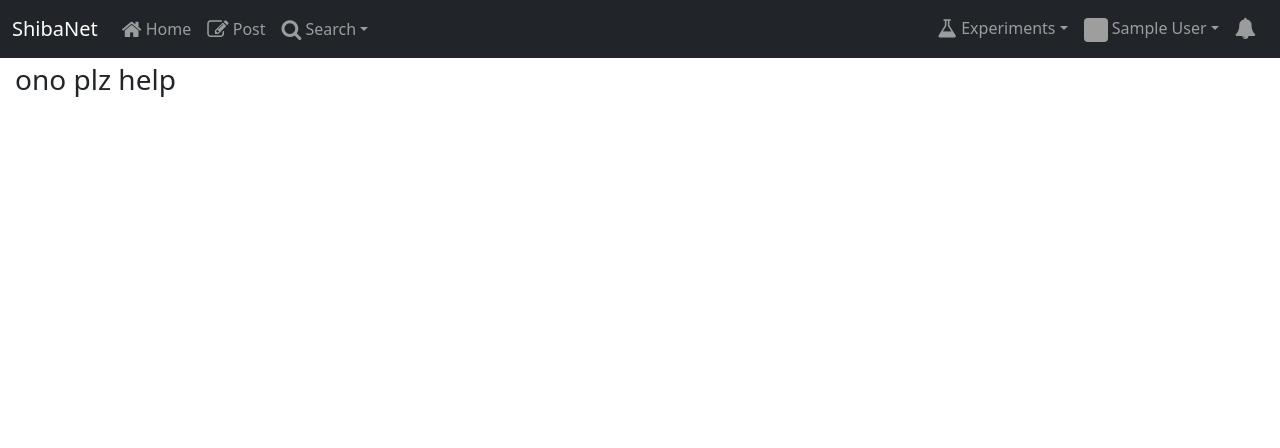
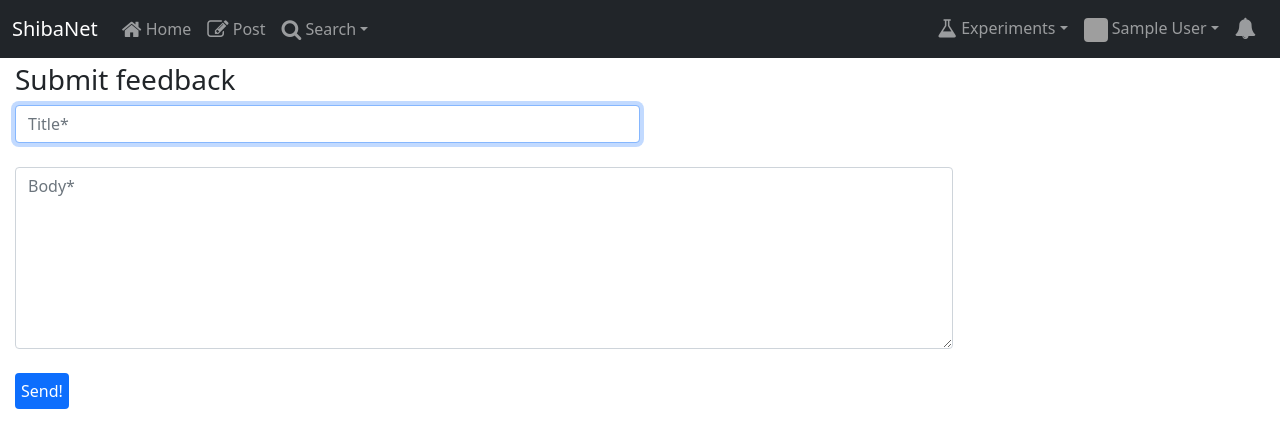
Before and after one commit to redpenguinyt/ShibaNet, a Flask app: page /help in a window 1280 px wide. Shown: the top 448 px of the page. Run offline with Flask 2, Linux system fonts and the light colour scheme; the visitor is signed in with stand-in values (Sample User, id 1); a database or web service that is not in the repository returns one stand-in record (values such as "Sample title"); some libraries are stand-ins or nearby versions; grey boxes are pictures that could not be loaded.

Commit message:
Refactoring, bug fixing, and a feedback page

```diff
--- a/main.py
+++ b/main.py
@@ -1,7 +1,7 @@
-from flask import render_template, url_for, session, redirect, request, make_response, jsonify
-import os, datetime, flask_pymongo
-from utils.mongo import mongo, getparent
-from utils.flask import app, getratio
+from flask import url_for, session, redirect, request, make_response, jsonify
+import os, flask_pymongo
+from datetime import datetime
+from utils.flask import app, getratio, render_template, mongo
 from utils.authutils import login_required
 from utils import imgur, utils, notifs
 from utils import shortlinks
@@ -10,15 +10,11 @@ from utils import shortlinks
 
 @app.route("/")
 def index():
-	user_notifs = []
-	if "username" in session:
-		user_notifs = notifs.get_notifs(session["username"])
-
 	if "sort" in request.args:
 		if request.args["sort"] == "All" or not "username" in session:
-			return render_template("home.html", notifs=user_notifs)
+			return render_template("home.html")
 		elif request.args["sort"] == "Following":
-			return render_template("home.html", notifs=user_notifs)
+			return render_template("home.html")
 
 	return redirect(url_for("index", sort="Following"))
 
@@ -40,18 +36,15 @@ def search():
 @app.route("/submit", methods=["POST", "GET"])
 @login_required
 def submit():
-	user_notifs = notifs.get_notifs(session["username"])
-
 	mins_since_post = utils.isCoolDown(session["username"], mongo.db.posts)
 	if mins_since_post > 0:
 		return render_template(
 			"post/submit.html",
-			error=f"You can only make a post every 5 minutes, please wait {5 - mins_since_post} minutes first",
-			notifs=user_notifs
+			error=f"You can only make a post every 5 minutes, please wait {5 - mins_since_post} minutes first"
 		), 403
 
 	if request.method == "GET":
-		return render_template("post/submit.html", notifs=user_notifs)
+		return render_template("post/submit.html")
 
 	if "type" in request.args:
 		posts = mongo.db.posts
@@ -59,7 +52,7 @@ def submit():
 
 		if request.args["type"] == "text":
 			if request.form["title"] == "" or request.form["body"] == "":
-				return render_template("post/submit.html", error="All fields must be filled", notifs=user_notifs)
+				return render_template("post/submit.html", error="All fields must be filled")
 
 			content = request.form["body"]
 		elif request.args["type"] == "image":
@@ -81,14 +74,14 @@ def submit():
 		elif request.args["type"] == "link":
 			content = f"[link-post]({request.form['link']})"
 		else:
-			return render_template("post/submit.html", notifs=user_notifs, error="Error creating post of that type, if this message appears then you broke the website")
+			return render_template("post/submit.html", error="Error creating post of that type, if this message appears then you broke the website")
 
 		posts.insert_one({
 			"_id": post_id,
 			"title": request.form["title"],
 			"body": content,
 			"author": session["username"],
-			"timestamp": datetime.datetime.now(),
+			"timestamp": datetime.now(),
 			"comments": [],
 			"type": request.args["type"],
 			"score": {session["username"]: 1},
@@ -111,38 +104,33 @@ def submit():
 def view_post(post_id):
 	post = mongo.db.posts.find_one({"_id": post_id.lower()})
 
-	user_notifs = []
-	if "username" in session:
-		user_notifs = notifs.get_notifs(session["username"])
-
 	if not post:
-		return render_template("message.html",title="404",body="Coudn't find what you were looking for!", notifs=user_notifs), 404
+		return render_template("message.html",title="404",body="Coudn't find what you were looking for!"), 404
 
 	comments = utils.getcomments(post["comments"])
 
-	return render_template("post/view.html", post=post, comments=comments, notifs=user_notifs)
+	return render_template("post/view.html", post=post, comments=comments)
 
 @app.route("/post/<post_id>/edit", methods=["POST","GET"])
 @login_required
 def edit_post(post_id):
-	user_notifs = notifs.get_notifs(session["username"])
 
 	post = mongo.db.posts.find_one({"_id": post_id})
 
 	if not post:
-		return render_template("message.html",title="404",body="Coudn't find what you were looking for!", notifs=user_notifs), 404
+		return render_template("message.html",title="404",body="Coudn't find what you were looking for!"), 404
 
 	if post["author"] != session["username"]:
-		return render_template("message.html",title="Cannot edit",body="You don't have permissions to edit that!", notifs=user_notifs), 403
+		return render_template("message.html",title="Cannot edit",body="You don't have permissions to edit that!"), 403
 
 	if post["type"] == "image":
-		return render_template("message.html", title="Cannot edit",body="You cannot edit images :/", notifs=user_notifs), 403
+		return render_template("message.html", title="Cannot edit",body="You cannot edit images :/"), 403
 
 	if request.method == "GET":
-		return render_template("post/submit.html", ex_post=post, notifs=user_notifs)
+		return render_template("post/submit.html", ex_post=post)
 
 	if request.form["title"] == "" or request.form["body"] == "":
-		return render_template("post/submit.html", error="All fields must be filled", ex_post=post, notifs=user_notifs)
+		return render_template("post/submit.html", error="All fields must be filled", ex_post=post)
 
 	mongo.db.posts.find_one_and_update(
 		{'_id': post_id},
@@ -158,32 +146,29 @@ def edit_post(post_id):
 @app.route("/post/<post_id>/delete")
 @login_required
 def delete_post(post_id):
-	user_notifs = notifs.get_notifs(session["username"])
 
 	post = mongo.db.posts.find_one({"_id": post_id})
 
 	if not post:
-		return render_template("message.html",title="404",body="Coudn't find what you were looking for!", notifs=user_notifs), 404
+		return render_template("message.html",title="404",body="Coudn't find what you were looking for!"), 404
 
 	if post["author"] == session["username"]:
 		mongo.db.posts.delete_one({"_id": post_id})
 	else:
-		return render_template("message.html",title="Cannot delete",body="You can't delete that!", notifs=user_notifs), 403
+		return render_template("message.html",title="Cannot delete",body="You can't delete that!"), 403
 
 	return redirect(url_for("view_user",username=post["author"]))
 
 @app.route("/post/<post_id>/comment", methods=["POST","GET"])
 @login_required
 def comment(post_id):
-	user_notifs = notifs.get_notifs(session["username"])
-
 	post = mongo.db.posts.find_one({"_id": post_id})
 
 	if not post:
-		return render_template("message.html",title="404",body="Coudn't find what you were looking for!", notifs=user_notifs), 404
+		return render_template("message.html",title="404",body="Coudn't find what you were looking for!"), 404
 
 	if request.method == "GET":
-		return render_template("post/cmt_submit.html", prnt=post, notifs=user_notifs)
+		return render_template("post/cmt_submit.html", prnt=post)
 
 	if request.form["body"] == "":
 		return render_template("post/cmt_submit.html",
@@ -204,7 +189,7 @@ def comment(post_id):
 			"type": "post",
 			"id": post_id
 		},
-		"timestamp": datetime.datetime.now()
+		"timestamp": datetime.now()
 	})
 	mongo.db.posts.find_one_and_update(
 		{ "_id": post_id },
@@ -231,18 +216,16 @@ def comment(post_id):
 @app.route("/post/<post_id>/comment/<parent_cmt_id>", methods=["POST","GET"])
 @login_required
 def subcomment(post_id, parent_cmt_id):
-	user_notifs = notifs.get_notifs(session["username"])
-
 	parent = mongo.db.comments.find_one({"_id": parent_cmt_id})
 
 	if not parent or parent["author"] == "<deleted>":
-		return render_template("message.html",title="404",body="Coudn't find what you were looking for!", notifs=user_notifs), 404
+		return render_template("message.html",title="404",body="Coudn't find what you were looking for!"), 404
 
 	if request.method == "GET":
-		return render_template("post/cmt_submit.html", prnt=parent, pst_id=post_id, notifs=user_notifs)
+		return render_template("post/cmt_submit.html", prnt=parent, pst_id=post_id)
 
 	if request.form["body"] == "":
-		return render_template("post/cmt_submit.html", error="All fields must be filled", prnt=parent, notifs=user_notifs)
+		return render_template("post/cmt_submit.html", error="All fields must be filled", prnt=parent)
 
 	comments = mongo.db.comments
 	cmt_id = utils.generate_id(3, comments)
@@ -256,7 +239,7 @@ def subcomment(post_id, parent_cmt_id):
 			"type": "comment",
 			"id": parent_cmt_id
 		},
-		"timestamp": datetime.datetime.now()
+		"timestamp": datetime.now()
 	})
 	mongo.db.comments.find_one_and_update(
 		{"_id": parent_cmt_id},
@@ -283,21 +266,19 @@ def subcomment(post_id, parent_cmt_id):
 @app.route("/comment/<cmt_id>/edit", methods=["POST","GET"])
 @login_required
 def edit_comment(cmt_id):
-	user_notifs = notifs.get_notifs(session["username"])
-
 	comment = mongo.db.comments.find_one({"_id": cmt_id})
 
 	if not comment:
-		return render_template("message.html",title="404",body="Coudn't find what you were looking for!", notifs=user_notifs), 404
+		return render_template("message.html",title="404",body="Coudn't find what you were looking for!"), 404
 
 	if comment["author"] != session["username"]:
-		return render_template("message.html",title="Cannot edit",body="You don't have permissions to edit that!", notifs=user_notifs), 403
+		return render_template("message.html",title="Cannot edit",body="You don't have permissions to edit that!"), 403
 
 	if request.method == "GET":
-		return render_template("post/cmt_submit.html", ex_cmt=comment, notifs=user_notifs)
+		return render_template("post/cmt_submit.html", ex_cmt=comment)
 
 	if request.form["body"] == "":
-		return render_template("post/cmt_submit.html", error="All fields must be filled", ex_cmt=comment, notifs=user_notifs)
+		return render_template("post/cmt_submit.html", error="All fields must be filled", ex_cmt=comment)
 
 	mongo.db.comments.find_one_and_update(
 		{'_id': cmt_id},
@@ -307,17 +288,15 @@ def edit_comment(cmt_id):
 		}
 	)
 
-	return redirect(url_for("view_post", post_id=getparent(cmt_id)["_id"]))
+	return redirect(url_for("view_post", post_id=utils.getparent(cmt_id)["_id"]))
 
 @app.route("/comment/<cmt_id>/delete")
 @login_required
 def delete_comment(cmt_id):
-	user_notifs = notifs.get_notifs(session["username"])
-
 	comment = mongo.db.comments.find_one({"_id": cmt_id})
 
 	if not comment:
-		return render_template("message.html",title="404",body="Coudn't find what you were looking for!", notifs=user_notifs), 404
+		return render_template("message.html",title="404",body="Coudn't find what you were looking for!"), 404
 
 	if comment["author"] == session["username"]:
 		mongo.db.comments.find_one_and_update(
@@ -329,9 +308,9 @@ def delete_comment(cmt_id):
 			}
 		)
 	else:
-		return render_template("message.html",title="Cannot delete",body="You can't delete that!", notifs=user_notifs), 403
+		return render_template("message.html",title="Cannot delete",body="You can't delete that!"), 403
 
-	return redirect(url_for("view_post",post_id=getparent(cmt_id)["_id"]))
+	return redirect(url_for("view_post",post_id=utils.getparent(cmt_id)["_id"]))
 
 @app.route('/<post_id>/like')
 @login_required
@@ -382,17 +361,14 @@ def view_category(category):
 
 @app.route("/user/<username>", methods=["POST","GET"])
 def view_user(username):
-	user_notifs = []
 	if "username" in session:
-		user_notifs = notifs.get_notifs(session["username"])
-
 		if username == "me":
 			return redirect(url_for("view_user", username=session["username"]))
 
 	users = mongo.db.users
 	user = users.find_one({"name": username}, projection={"password": False,"_id": False, "email": False})
 	if not user:
-		return render_template("message.html",title="404",body="That user doesn't exist", notifs=user_notifs), 404
+		return render_template("message.html",title="404",body="That user doesn't exist"), 404
 
 	following = False
 	friends = False
@@ -402,21 +378,25 @@ def view_user(username):
 
 		friends = following and session["username"] in users.find_one({"name": username})["following"]
 
-	if "follow" in request.args and session["username"] != username:
-		if following:
-			mongo.db.users.find_one_and_update(
-				{ "name": session["username"] },
-				{"$pull": {"following": username}}
-			)
+	if "follow" in request.args:
+		if "username" in session:
+			if session["username"] != username:
+				if following:
+					mongo.db.users.find_one_and_update(
+						{ "name": session["username"] },
+						{"$pull": {"following": username}}
+					)
+				else:
+					notifs.call(username, f"{session['username']} started following you!", f"If you haven't already, [follow them back!]({url_for('view_user',username=session['username'])})")
+
+					mongo.db.users.find_one_and_update(
+						{ "name": session["username"] },
+						{"$push": {"following": username}}
+					)
+
+				return redirect(url_for("view_user", username=username))
 		else:
-			notifs.call(username, f"{session['username']} started following you!", f"If you haven't already, [follow them back!]({url_for('view_user',username=session['username'])})")
-
-			mongo.db.users.find_one_and_update(
-				{ "name": session["username"] },
-				{"$push": {"following": username}}
-			)
-
-		return redirect(url_for("view_user", username=username))
+			return redirect(url_for("login", back="view_user"))
 
 	user_comments = mongo.db.comments.find({"author":user["name"]}).sort('timestamp', flask_pymongo.DESCENDING)
 
@@ -432,12 +412,10 @@ def view_user(username):
 @app.route("/settings", methods=["POST","GET"])
 @login_required
 def user_settings():
-	user_notifs = notifs.get_notifs(session["username"])
-
 	user = mongo.db.users.find_one({"name": session["username"]})
 
 	if request.method == "GET":
-		return render_template("user/settings.html", user=user, notifs=user_notifs)
+		return render_template("user/settings.html", user=user)
 
 	# Pfp save
 
@@ -481,19 +459,28 @@ def view_notif():
 
 	notif = notifs.mark_read(session["username"], request.args["notif"])
 
-	user_notifs = notifs.get_notifs(session["username"])
-
 	if "link" in notif:
 		if notif["link"]:
 			return redirect(notif["link"])
 
-	return render_template("notif/view.html",notif=notif, notifs=user_notifs)
+	return render_template("notif/view.html",notif=notif)
 
 # Help
 
 @app.route("/help",methods=["POST","GET"])
+@login_required
 def help():
 	if request.method == "GET":
 		return render_template("help.html")
 
+	mongo.db.feedback.insert_one({
+		"title": request.form["title"],
+		"body": request.form["body"],
+		"author": session["username"],
+		"timestamp": datetime.now(),
+		"approved": False
+	})
+
+	return render_template("message.html", title="Message recieved")
+
 app.run(host='0.0.0.0', port=8080, debug=True)
--- a/templates/base.html
+++ b/templates/base.html
@@ -7,13 +7,6 @@
 		<link href="/static/css/style.css" rel="stylesheet">
 		<link rel="stylesheet" href="https://cdnjs.cloudflare.com/ajax/libs/font-awesome/4.7.0/css/font-awesome.min.css">
 		<link rel="shortcut icon" type="image/jpg" href="/static/icons/favicon.ico"/>
-
-		<script src="https://cdn.jsdelivr.net/npm/bootstrap@5.1.2/dist/js/bootstrap.bundle.min.js" integrity="sha384-kQtW33rZJAHjgefvhyyzcGF3C5TFyBQBA13V1RKPf4uH+bwyzQxZ6CmMZHmNBEfJ" crossorigin="anonymous"></script>
-
-		<script src="//ajax.googleapis.com/ajax/libs/jquery/3.6.0/jquery.min.js"></script>
-
-		<script type="text/javascript" src="/static/js/lazyload.js" defer></script>
-		<script type="text/javascript" src="/static/js/index.js"></script>
 
 		<link rel="canonical" href="{{ request.url }}"/>
 		<link rel="manifest" href="/static/manifest.json">
@@ -114,5 +107,11 @@
 				You have no more new notifications
 			</div>
 		</div>
+
+		{% block script %}{% endblock %}
+
+		<script src="https://cdn.jsdelivr.net/npm/bootstrap@5.1.2/dist/js/bootstrap.bundle.min.js" integrity="sha384-kQtW33rZJAHjgefvhyyzcGF3C5TFyBQBA13V1RKPf4uH+bwyzQxZ6CmMZHmNBEfJ" crossorigin="anonymous"></script>
+		<script src="//ajax.googleapis.com/ajax/libs/jquery/3.6.0/jquery.min.js"></script>
+		<script type="text/javascript" src="/static/js/index.js"></script>
 	</body>
 </html>
--- a/templates/help.html
+++ b/templates/help.html
@@ -3,6 +3,14 @@
 {% block title %}Help - {% endblock %}
 
 {% block content %}
-<h3>ono plz help</h3>
+<h3>Submit feedback</h3>
+
+<form action="{{ url_for('help') }}" method="POST" class="form-signin">
+	<div class="form-group">
+		<input style="width:50%" type="title" class="form-control" name="title" placeholder="Title*" autofocus><br>
+		<textarea style="width: 75%" class="form-control" id="body" name="body" rows="7" placeholder="Body*" maxlength="1000"></textarea><br>
+		<input type="submit" class="btn btn-primary" value="Send!" style="text-align: center;" onClick="OnSubmit(this);">
+	</div>
+</form>
 
 {% endblock %}
--- a/templates/post/template.html
+++ b/templates/post/template.html
@@ -28,3 +28,5 @@
 <div class="d-flex justify-content-center mb-3" id="sentinel">
     <div class="spinner-border" role="status"></div>
 </div>
+
+{% block script %}<script type="text/javascript" src="/static/js/lazyload.js" defer></script>{% endblock %}
--- a/utils/authutils.py
+++ b/utils/authutils.py
@@ -3,7 +3,6 @@ from functools import wraps
 from .email import confirmemail, iforgor
 from .utils import generate_id
 from .flask import app
-from .mongo import mongo
 import bcrypt, datetime
 
 # Auth
--- a/utils/notifs.py
+++ b/utils/notifs.py
@@ -1,4 +1,4 @@
-from .authutils import mongo
+from .flask import mongo
 from .utils import generate_id
 import datetime
 
```
Also changed, not shown: utils/flask.py (+9 -1 lines), utils/mongo.py (deleted, +0 -16 lines), utils/shortlinks.py (+4 -4 lines), utils/utils.py (+18 -3 lines), .github/workflows/pylint.yml (deleted).
